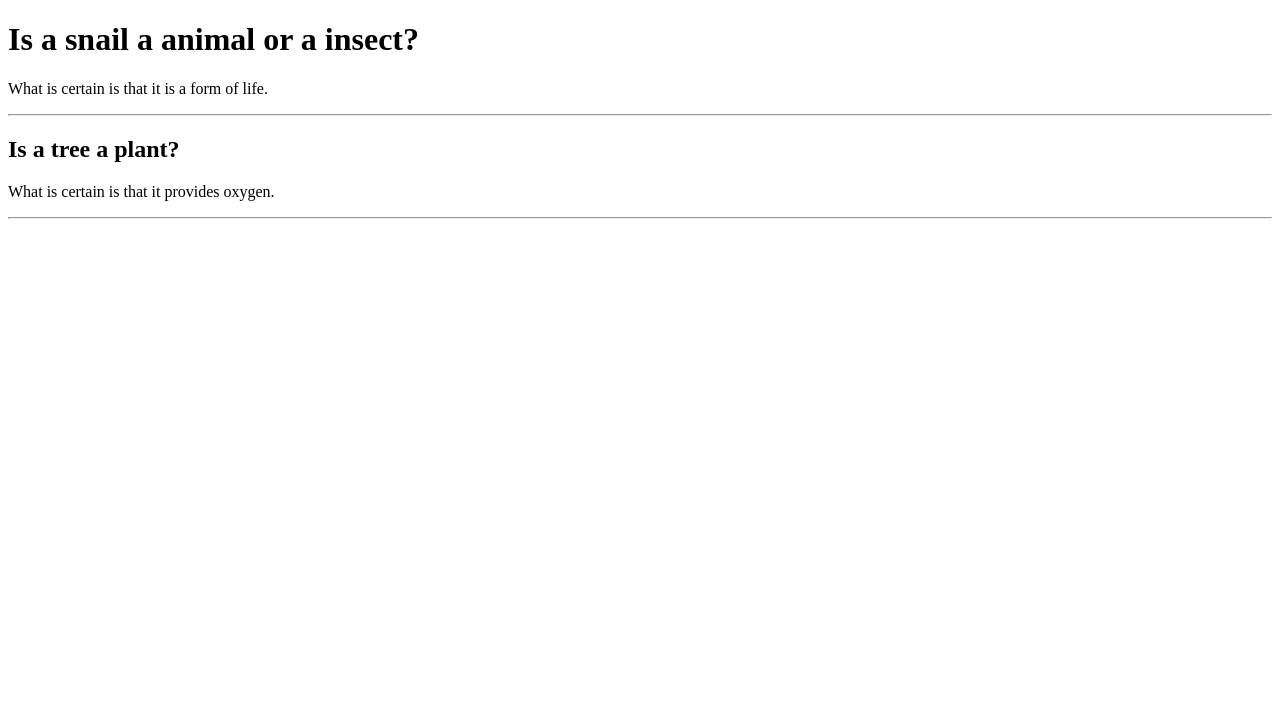
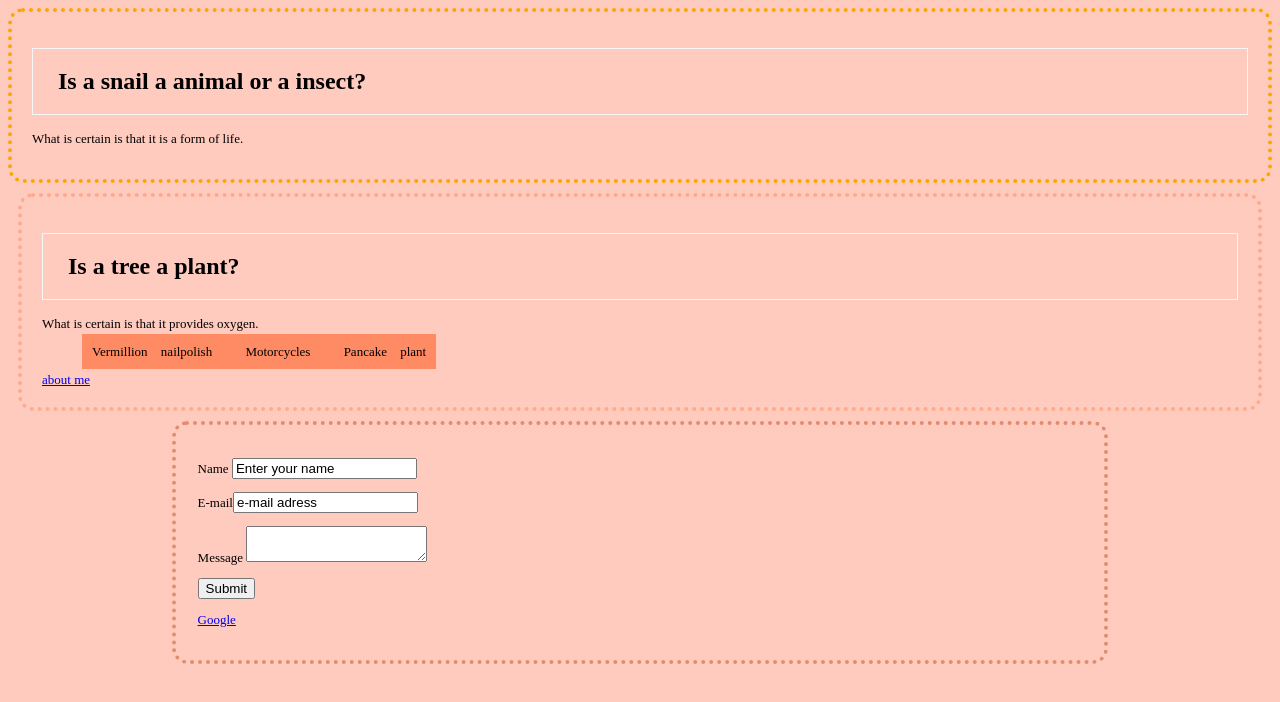
Before and after one commit to LauBouman/Winc_academy, a plain HTML site: page index.html in a window 1280 px wide. Drawn offline with Linux system fonts and the light colour scheme; a web font is replaced by a local one.

Commit message:
Add files via upload

```diff
--- /dev/null
+++ b/about.html
@@ -0,0 +1,33 @@
+<!DOCTYPE about.html>
+<html>
+    <head>
+        <title> Laura Bouman </title>
+        <link rel="stylesheet" type="text/css" href="styles2.css">
+        <link rel="preconnect" href="https://fonts.gstatic.com">
+        <link href="https://fonts.googleapis.com/css2?family=Baloo+Tammudu+2&display=swap" rel="stylesheet">
+    </head>
+
+    <body>
+        <header class="box-1">
+            <h3 class="large"> Laura Bouman</h3>
+        </header>
+        <main class="box-2">
+            <p> Hee! Mijn naam is Laura en via NL leert door neem ik deel aan de course Web Development. Momenteel woon
+                in
+                in Brabant. Ik studeer nog aan de Gerrit Rietveld Academie in Amsterdam aan de fotografie department en
+                ben
+                als goed is over een paar weken afgestudeerd. Ondanks het drukke afstuderen wil ik heel graag deelnemen
+                aan
+                deze korte opleiding, omdat ik altijd al heel nieuwschierig ben geweest naar de wereld van het
+                programmeren.
+                Naast mijn tijd die ik besteed aan de Rietveld en Winc academie rijd ik heel veel motor voor een mooie
+                roadtrip of een bakkie leut bij vrienden.</p>
+
+            <img height="200" src="img/laurabouman.jpg">
+        </main>
+        <br>
+        <footer class="box-3">
+            <a href="index.html"> Go back </a>
+        </footer>
+    </body>
+</html>
--- a/index.html
+++ b/index.html
@@ -1,14 +1,49 @@
-<!DOCTYPE html>
-<html>
+    <index.html>
+
     <head>
         <title> The snails ate the blossom of my pineapple tree </title>
+        <link rel="stylesheet" type="text/css" href="styles.css">
+        <link rel="preconnect" href="https://fonts.gstatic.com">
+        <link href="https://fonts.googleapis.com/css2?family=Baloo+Tammudu+2&display=swap" rel="stylesheet">
+        <link rel="contact" href="contact.html">
     </head>
+
     <body>
-<h1> Is a snail a animal or a insect? </h1>
-<p> What is certain is that it is a form of life. </p>
-<hr>
-<h2> Is a tree a plant? </h1>
-<p> What is certain is that it provides oxygen. </p>
-<hr>
+        <header class="box-1">
+            <h1 id="size1" class="border"> Is a snail a animal or a insect? </h1>
+            <p> What is certain is that it is a form of life. </p>
+        </header>
+        <main class="box-2">
+            <h1 id="size1" class="border"> Is a tree a plant? </h1>
+                <p> What is certain is that it provides oxygen. </p>
+
+        <nav>
+            <ul>
+                <li class="link"> Vermillion nailpolish </li>
+                <li class="link"> Motorcycles </li>
+                <li class="link"> Pancake plant </li>
+            </ul>
+        </nav>
+        <a href="about.html">about me</a>
+        </main>
+
+        <footer class="box-3">
+            <form name="contact" method="POST" data-netlify="true">
+            <p>
+                <label> Name <input type="text" value="Enter your name"/></label>
+            </p>
+            <p>
+                <label>E-mail<input type="e-mail" value="e-mail adress"/></label>
+             </p>
+            <p>
+                <label> Message <textarea></textarea></label>
+            </p>
+            <p>
+                <label><input type="submit"/></label>
+            </p>
+            </form>
+            <p><a href="https://www.google.com/" target="blank"> Google</a></p>
+        </footer>
+
     </body>
-</html>
+</index.html>
--- /dev/null
+++ b/styles.css
@@ -0,0 +1,63 @@
+body {
+    background-color: rgba(255, 68, 0, 0.473);
+    color: whitesmoke;
+    font-family: 'Baloo Tammudu 2';
+}
+
+h1 {
+    padding: 25px;
+}
+
+#size1 {
+    font-size: x-large;
+}
+.border {
+    border: 1px solid whitesmoke;
+}
+
+.link {
+    display: inline;
+word-spacing: 10px;
+padding: 10px;
+background-color:rgba(255, 68, 0, 0.473)
+}
+
+.box-1 {
+    border: 4px orange solid;
+    border-radius: 15px;
+    border-style: dotted;
+    padding: 20px;
+    margin: 10 px;
+}
+
+.box-2 {
+    border: 4px rgba(255, 81, 0, 0.267) solid;
+    border-radius: 15px;
+    border-style: dotted;
+    padding: 20px;
+    margin: 10px;
+}
+
+.box-3 {
+    border: 4px rgba(189, 72, 18, 0.466) solid;
+    border-radius: 15px;
+    border-style: dotted;
+
+    padding-top: 20px;
+    padding-bottom: 20px;
+    padding-right: 22px;
+    padding-left: 22px;
+
+    padding: 20px 22px;
+
+    margin: 0 auto;
+    width: 70%;
+}
+
+@media (min-width: 1200px) {
+    body {
+    background-color: rgba(255, 51, 0, 0.253);
+    color: black;
+    font-size: small;
+    line-height: 15px}
+}
--- /dev/null
+++ b/styles2.css
@@ -0,0 +1,40 @@
+body {
+    background-color: rgba(255, 68, 0, 0.473);
+    color: whitesmoke;
+    font-family: 'Baloo Tammudu 2', cursive;
+}
+
+.large {
+    font-size: x-large;
+}
+
+.box-1 {
+    border: 4px orange solid;
+    border-radius: 15px;
+    border-style: dotted;
+    padding: 20px;
+    margin: 10px;
+}
+
+.box-2 {
+    border: 4px rgba(255, 81, 0, 0.267) solid;
+    border-radius: 15px;
+    border-style: dotted;
+    padding: 20px;
+    margin: 10px;
+}
+
+.box-3 {
+    border: 4px rgba(189, 72, 18, 0.466) solid;
+    border-radius: 15px;
+    border-style: dotted;
+
+    padding-top: 20px;
+    padding-bottom: 20px;
+    padding-right: 22px;
+    padding-left: 22px;
+
+    padding: 20px 22px;
+
+    margin: 10px;
+}
```
Also changed, not shown: contact.html (added, +16 -0 lines), 1 other file.
